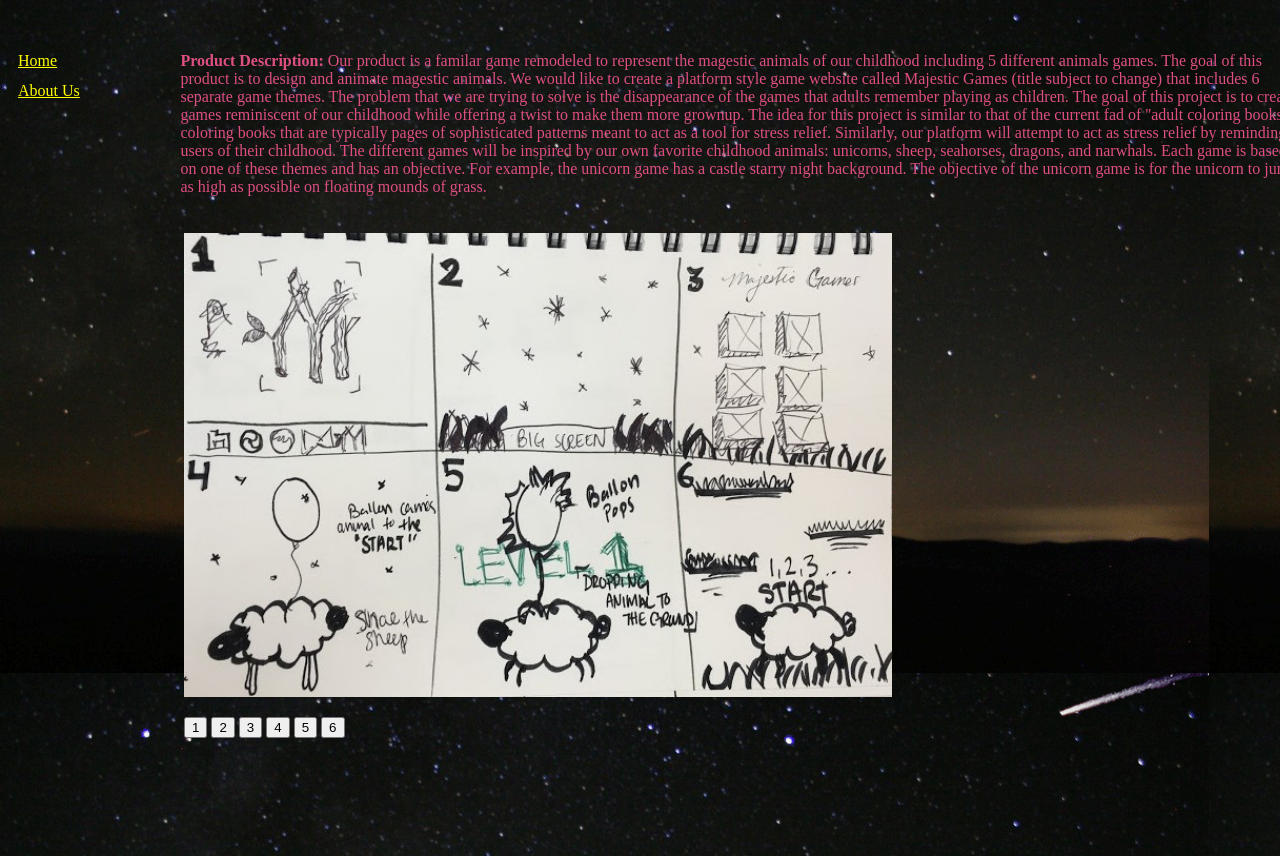
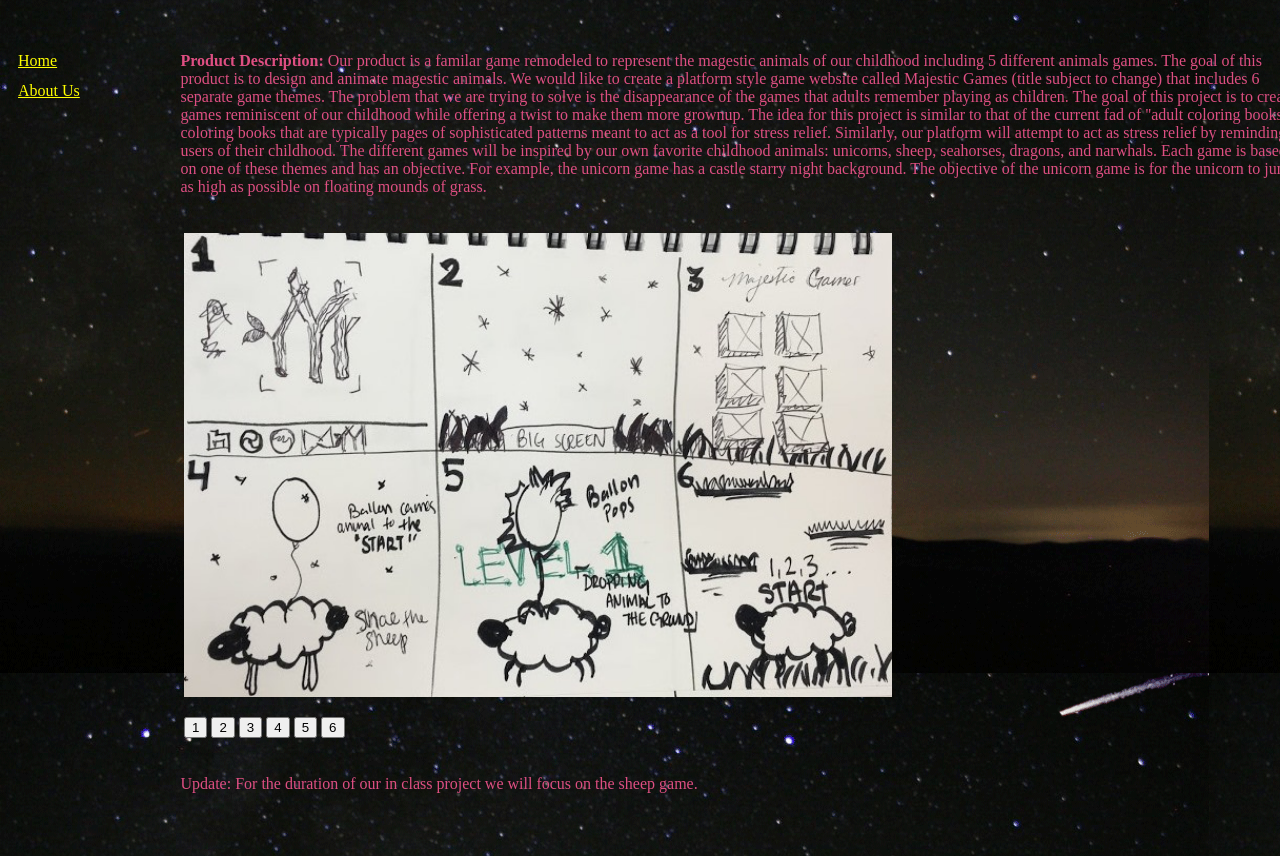
Before and after one commit to mmoffett/MajesticGames, a plain HTML site: page proposal.html in a window 1280 px wide. Shown: the part 133-989 px from the top of the page. Drawn offline with Linux system fonts and the light colour scheme.

Commit message:
updates to html

```diff
--- a/proposal.html
+++ b/proposal.html
@@ -83,7 +83,9 @@
 
 
 		</div>
-
+		<p style="margin-left: 15%; margin-right: 10%; width: 70em;">
+		Update: For the duration of our in class project we will focus on the sheep game.
+		</p>
 	</div>
 </body>
 </html>
```
Also changed, not shown: index.html (+1 -1 lines), sheep.png (added).
